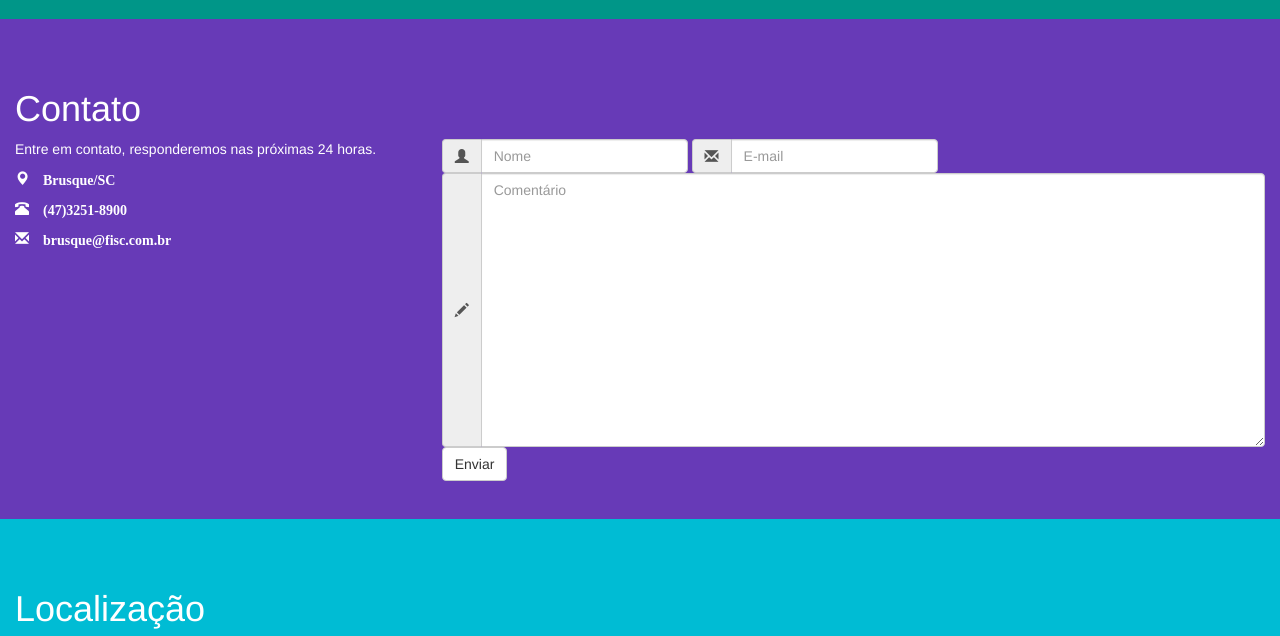
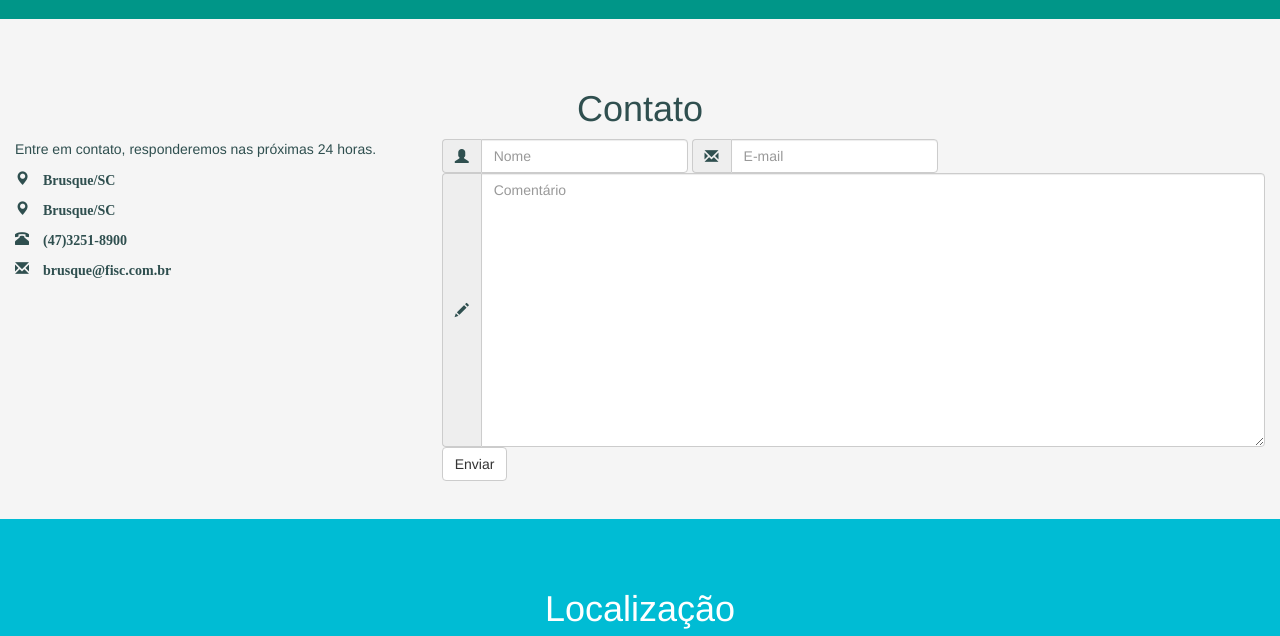
Before and after one commit to AlexandrePetermann/senaibrusque, a PHP site: page / in a window 1280 px wide. Shown: the part 2807-3443 px from the top of the page. Run offline with PHP 8.4, Linux system fonts and the light colour scheme.

Commit message:
Ajustes no visual #29

```diff
--- a/Index.php
+++ b/Index.php
@@ -117,23 +117,28 @@
         </div>
         <div id="Fotos" class="container-fluid">
             <h1>Fotos</h1>
-            <p>Try to scroll this section and look at the navigation bar while scrolling! Try to scroll this section and look at the navigation bar while scrolling!</p>
-            <p>Try to scroll this section and look at the navigation bar while scrolling! Try to scroll this section and look at the navigation bar while scrolling!</p>
+            <div class="row">
+                <div class="col-xs-6 col-md-3">
+                    <a href="#" class="thumbnail">
+                        <img src="..." alt="...">
+                    </a>
+                </div>
+
+            </div>
         </div>
-        <div id="Videos" class="container-fluid">
+        <div id="Videos" class="container-fluid text-center">
             <h1>Videos</h1>
             <iframe width="90%" height="80%" src="https://www.youtube.com/embed/videoseries?list=PLVpmN2T0ZVYXObtTizne3LU1hKKBgE5_U" frameborder="0" allowfullscreen></iframe>
         </div>
         <div id="Contato" class="container-fluid">
-            <h1>Contato</h1>
-
+            <h1 class="text-center">Contato</h1>
             <div class="row">
                 <div class="col-lg-4">
-                    <p>Entre em contato, responderemos nas próximas 24 horas.</p>
-                    <p><span class="glyphicon glyphicon-map-marker"><b> Brusque/SC</b></span></p>
-                    <p><span class="glyphicon glyphicon-phone-alt"><b> (47)3251-8900</b></span></p>
-                    <p><span class="glyphicon glyphicon-envelope"><b> brusque@fisc.com.br</b></span></p>
-
+                    <p><h10>Entre em contato, responderemos nas próximas 24 horas.</h10></p>
+                    <p><i class="glyphicon glyphicon-map-marker"><b> Brusque/SC</b></i></p>
+                    <p><i class="glyphicon glyphicon-map-marker"><b> Brusque/SC</b></i></p>
+                    <p><i class="glyphicon glyphicon-phone-alt"><b> (47)3251-8900</b></i></p>
+                    <p><i class="glyphicon glyphicon-envelope"><b> brusque@fisc.com.br</b></i></p>
                 </div>
                 <div class="col-lg-8">
                     <form role="form">
@@ -162,7 +167,7 @@
                 </div>
             </div>
         </div>
-        <div id="Localizacao" class="container-fluid">
+        <div id="Localizacao" class="container-fluid text-center">
             <h1>Localização </h1>
             <iframe src="https://www.google.com/maps/embed?pb=!1m14!1m8!1m3!1d28411.02199277725!2d-48.9140747472448!3d-27.112909543324925!3m2!1i1024!2i768!4f13.1!3m3!1m2!1s0x0000000000000000%3A0x0b0ebeaaf853b447!2sSENAI+-+Servi%C3%A7o+Nacional+de+Aprendizagem+Industrial!5e0!3m2!1spt-BR!2sbr!4v1447717805526" width="90%" height="80%" frameborder="0" style="border:0" allowfullscreen></iframe>
         </div>
--- a/css/estiloso.css
+++ b/css/estiloso.css
@@ -34,5 +34,13 @@ body {
 #Noticias {padding-top:50px;height:500px;color: #fff; background-color: #ff9800;}
 #Fotos {padding-top:50px;height:500px;color: #fff; background-color: #00bcd4;}
 #Videos {padding-top:50px;height:500px;color: #fff; background-color: #009688;}
-#Contato {padding-top:50px;height:500px;color: #fff; background-color: #673ab7;}
+#Contato {padding-top:50px;height:500px;color: #fff; background-color: whitesmoke;}
 #Localizacao {padding-top:50px;height:500px;color: #fff; background-color: #00bcd4;}
+
+#Contato .glyphicon{
+    color: darkslategrey;
+}
+
+#Contato h1,#Contato h10{
+    color: darkslategrey;
+}
```
